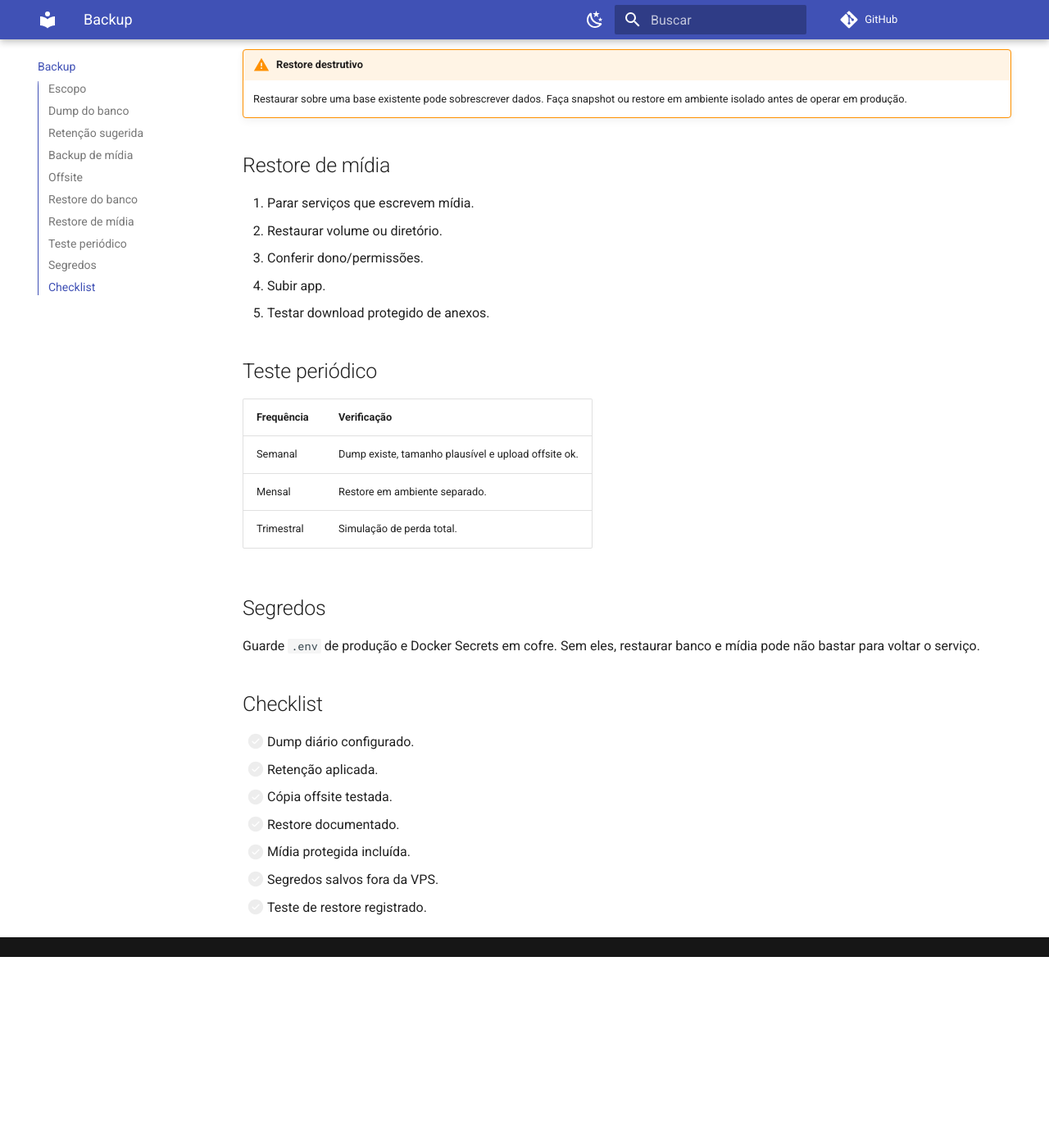
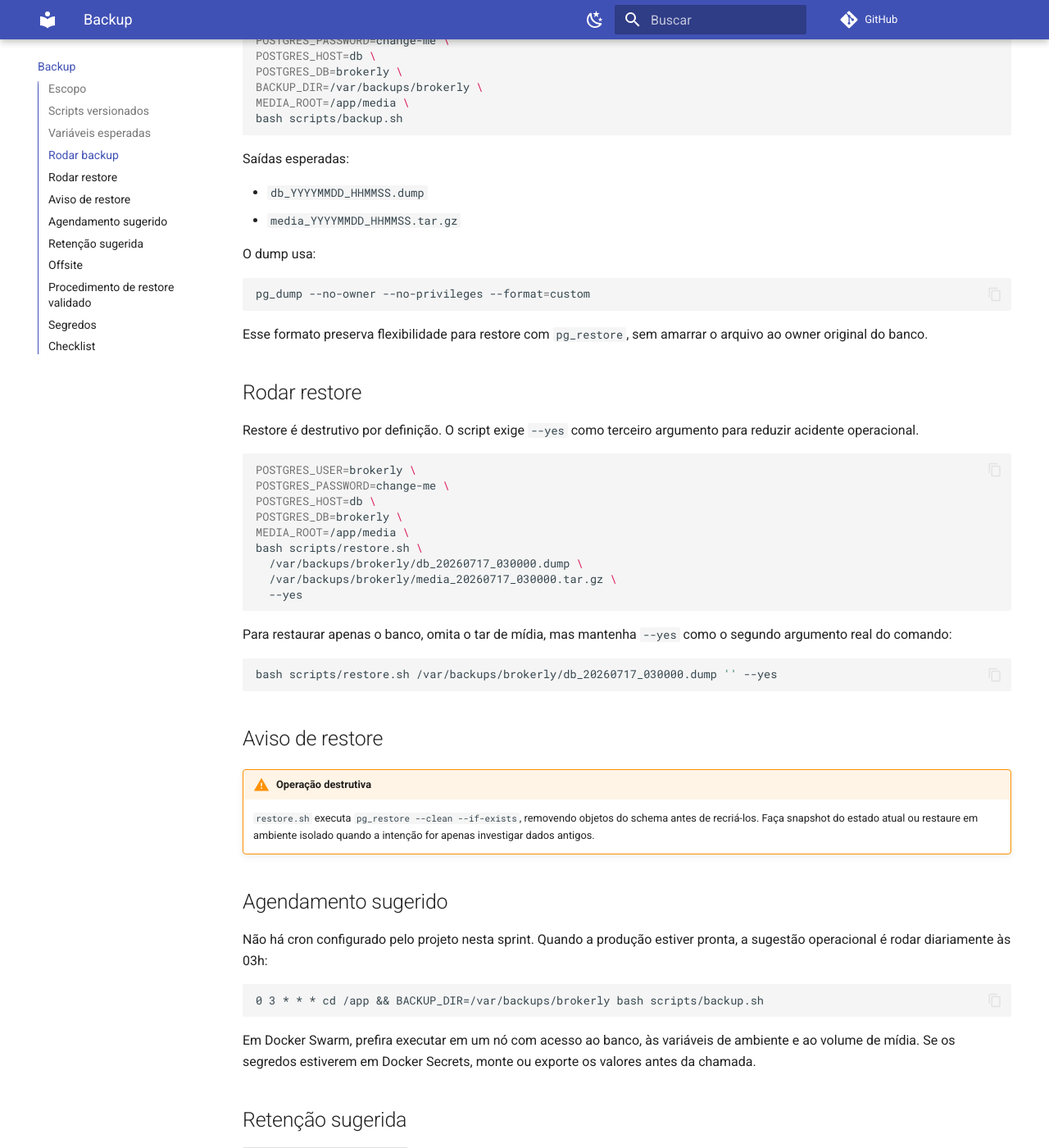
Before and after one commit to yagosamu/brokerly_, an MkDocs documentation site: the page built from docs/backup.md, in a window 1280 px wide and 1400 px high, scrolled down 1587 px. Shown: the whole window at 82% size. Built offline with MkDocs 1.6.1 and Material for MkDocs 9.7.7, drawn with Linux system fonts in a browser that asks for light colours; comment, search, counter and statistics services are not loaded; before the commit the page ends 2754 px from its top, so only the background shows below that; some of the changed text lies outside the part shown.

Commit message:
docs: add tenant audit and backup procedures

````diff
--- a/docs/backup.md
+++ b/docs/backup.md
@@ -8,19 +8,109 @@ de restore é apenas esperança otimista com gzip.
 
 | Item | Estratégia |
 |---|---|
-| PostgreSQL | `pg_dump` diário compactado. |
-| Mídia | Cópia do volume `media_data`. |
-| Segredos | Cópia em cofre seguro. |
+| PostgreSQL | Dump em formato custom do `pg_dump`. |
+| Mídia | Snapshot compactado do diretório `MEDIA_ROOT`. |
+| Segredos | Cópia manual em cofre seguro. |
 | Offsite | Object storage com versionamento. |
-| Restore | Procedimento testado periodicamente. |
+| Restore | Procedimento destrutivo, confirmado com `--yes`. |
 
-## Dump do banco
+## Scripts versionados
+
+Os scripts ficam em `scripts/`:
+
+- `scripts/backup.sh`
+- `scripts/restore.sh`
+
+Eles usam apenas variáveis de ambiente e não imprimem credenciais no output. O
+mesmo script roda localmente, em container ou na VPS, desde que `pg_dump`,
+`pg_restore` e `tar` estejam disponíveis.
+
+## Variáveis esperadas
+
+| Variável | Obrigatória | Exemplo |
+|---|---|---|
+| `POSTGRES_USER` | Sim | `brokerly` |
+| `POSTGRES_PASSWORD` | Sim | `change-me` |
+| `POSTGRES_HOST` | Sim | `db` |
+| `POSTGRES_DB` | Sim | `brokerly` |
+| `POSTGRES_PORT` | Não | `5432` |
+| `BACKUP_DIR` | Não | `/var/backups/brokerly` |
+| `MEDIA_ROOT` | Não | `/app/media` |
+
+`BACKUP_DIR` e `MEDIA_ROOT` têm defaults seguros para produção em container:
+
+- `BACKUP_DIR=/var/backups/brokerly`
+- `MEDIA_ROOT=/app/media`
+
+## Rodar backup
 
 ```bash
-DB=$(docker ps --filter name=brokerly_db -q | head -n1)
-docker exec "$DB" pg_dump -U "$POSTGRES_USER" "$POSTGRES_DB" \
-  | gzip > "/backups/brokerly_$(date +%F).sql.gz"
+POSTGRES_USER=brokerly \
+POSTGRES_PASSWORD=change-me \
+POSTGRES_HOST=db \
+POSTGRES_DB=brokerly \
+BACKUP_DIR=/var/backups/brokerly \
+MEDIA_ROOT=/app/media \
+bash scripts/backup.sh
 ```
+
+Saídas esperadas:
+
+- `db_YYYYMMDD_HHMMSS.dump`
+- `media_YYYYMMDD_HHMMSS.tar.gz`
+
+O dump usa:
+
+```bash
+pg_dump --no-owner --no-privileges --format=custom
+```
+
+Esse formato preserva flexibilidade para restore com `pg_restore`, sem amarrar o
+arquivo ao owner original do banco.
+
+## Rodar restore
+
+Restore é destrutivo por definição. O script exige `--yes` como terceiro
+argumento para reduzir acidente operacional.
+
+```bash
+POSTGRES_USER=brokerly \
+POSTGRES_PASSWORD=change-me \
+POSTGRES_HOST=db \
+POSTGRES_DB=brokerly \
+MEDIA_ROOT=/app/media \
+bash scripts/restore.sh \
+  /var/backups/brokerly/db_20260717_030000.dump \
+  /var/backups/brokerly/media_20260717_030000.tar.gz \
+  --yes
+```
+
+Para restaurar apenas o banco, omita o tar de mídia, mas mantenha `--yes` como o
+segundo argumento real do comando:
+
+```bash
+bash scripts/restore.sh /var/backups/brokerly/db_20260717_030000.dump '' --yes
+```
+
+## Aviso de restore
+
+!!! warning "Operação destrutiva"
+    `restore.sh` executa `pg_restore --clean --if-exists`, removendo objetos do
+    schema antes de recriá-los. Faça snapshot do estado atual ou restaure em
+    ambiente isolado quando a intenção for apenas investigar dados antigos.
+
+## Agendamento sugerido
+
+Não há cron configurado pelo projeto nesta sprint. Quando a produção estiver
+pronta, a sugestão operacional é rodar diariamente às 03h:
+
+```cron
+0 3 * * * cd /app && BACKUP_DIR=/var/backups/brokerly bash scripts/backup.sh
+```
+
+Em Docker Swarm, prefira executar em um nó com acesso ao banco, às variáveis de
+ambiente e ao volume de mídia. Se os segredos estiverem em Docker Secrets, monte
+ou exporte os valores antes da chamada.
 
 ## Retenção sugerida
 
@@ -30,14 +120,8 @@ docker exec "$DB" pg_dump -U "$POSTGRES_USER" "$POSTGRES_DB" \
 | Semanais | 4 |
 | Mensais | 12 |
 
-## Backup de mídia
-
-Use `tar`, `rsync` ou snapshot de volume. O importante é preservar caminhos,
-permissões e consistência com os registros do banco.
-
-```bash
-tar -czf /backups/brokerly_media_$(date +%F).tar.gz /var/lib/docker/volumes/...
-```
+Remova backups antigos somente depois de confirmar que a cópia offsite foi
+concluída.
 
 ## Offsite
 
@@ -45,33 +129,16 @@ Envie banco e mídia para S3, Backblaze, MinIO ou outro storage com versionament
 Proteja o bucket contra deleção acidental e use credenciais específicas para
 backup.
 
-## Restore do banco
+## Procedimento de restore validado
 
-```bash
-DB=$(docker ps --filter name=brokerly_db -q | head -n1)
-gunzip -c /backups/brokerly_2026-05-28.sql.gz \
-  | docker exec -i "$DB" psql -U "$POSTGRES_USER" "$POSTGRES_DB"
-```
-
-!!! warning "Restore destrutivo"
-    Restaurar sobre uma base existente pode sobrescrever dados. Faça snapshot ou
-    restore em ambiente isolado antes de operar em produção.
-
-## Restore de mídia
-
-1. Parar serviços que escrevem mídia.
-2. Restaurar volume ou diretório.
-3. Conferir dono/permissões.
-4. Subir app.
-5. Testar download protegido de anexos.
-
-## Teste periódico
-
-| Frequência | Verificação |
-|---|---|
-| Semanal | Dump existe, tamanho plausível e upload offsite ok. |
-| Mensal | Restore em ambiente separado. |
-| Trimestral | Simulação de perda total. |
+1. Baixar dump e tar de mídia do storage offsite.
+2. Conferir checksum e tamanho dos arquivos.
+3. Parar serviços que escrevem no banco e em `MEDIA_ROOT`.
+4. Executar `scripts/restore.sh` com `--yes`.
+5. Subir app e workers.
+6. Rodar `python manage.py check`.
+7. Testar login, dashboard e download protegido de anexos.
+8. Registrar data, operador, origem do backup e resultado.
 
 ## Segredos
 
@@ -80,10 +147,11 @@ mídia pode não bastar para voltar o serviço.
 
 ## Checklist
 
-- [ ] Dump diário configurado.
-- [ ] Retenção aplicada.
-- [ ] Cópia offsite testada.
-- [ ] Restore documentado.
-- [ ] Mídia protegida incluída.
-- [ ] Segredos salvos fora da VPS.
-- [ ] Teste de restore registrado.
+- [x] Script de dump PostgreSQL criado.
+- [x] Script de snapshot de mídia criado.
+- [x] Script de restore com confirmação destrutiva criado.
+- [x] Invocações documentadas.
+- [x] Cron sugerido documentado.
+- [ ] Cron real configurado em produção.
+- [ ] Cópia offsite configurada em produção.
+- [ ] Teste de restore registrado em ambiente isolado.
--- a/mkdocs.yml
+++ b/mkdocs.yml
@@ -63,7 +63,9 @@ markdown_extensions:
 nav:
   - Início: index.md
   - Arquitetura: architecture.md
-  - Multi Tenant: multi-tenant.md
+  - Multi Tenant:
+      - Estratégia: multi-tenant.md
+      - Auditoria: tenant-audit.md
   - Modelo de Domínio: domain-model.md
   - Permissões: permissions.md
   - Mídia Protegida: protected-media.md
````
Also changed, not shown: PRD.md (+3 -3 lines), docs/tenant-audit.md (added, +142 -0 lines), 3 other files.
